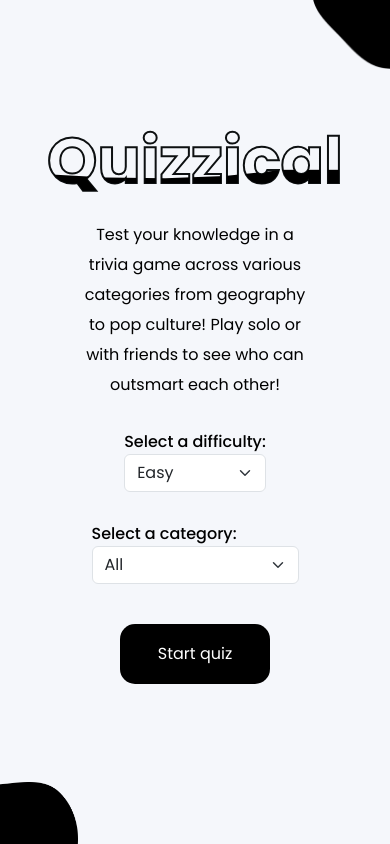
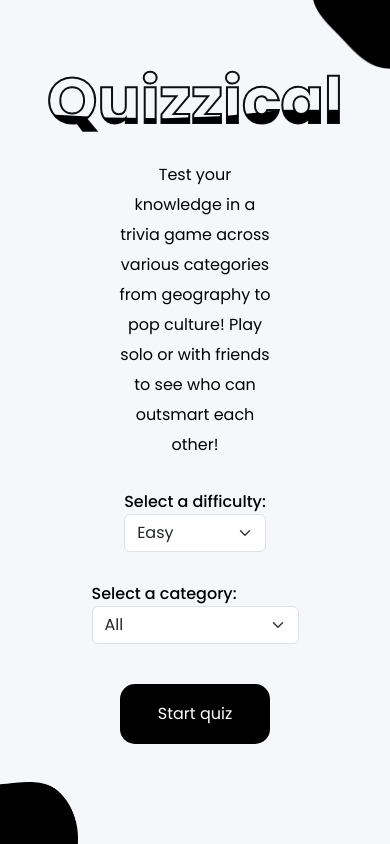
Before and after one commit to steph-xue/quizzical, a React (Vite) app: page / in a window 390 px wide. Built offline with nearby package versions, Linux system fonts and the light colour scheme.

Commit message:
adjust description on mobile

```diff
--- a/src/style.css
+++ b/src/style.css
@@ -75,7 +75,7 @@ body {
   font-weight: 400;
   line-height: 30px;
   text-align: center;
-  width: 56vh;
+  width: 27vw;
   margin-top: 20px;
   margin-bottom: 20px;
 }
@@ -84,14 +84,14 @@ body {
 @media only screen and (max-width: 1200px) {
   .description {
     font-size: 1rem;
-    width: 60%;
+    width: 40vw;
   }
 }
 
 @media only screen and (max-height: 750px) {
   .description {
     font-size: 0.8rem;
-    width: 90%;
+    width: 80vw;
   }
 }
 
@@ -106,6 +106,14 @@ body {
     font-size: 1rem;
     height: 60px;
     width: 150px;
+  }
+}
+
+@media only screen and (max-height: 750px) {
+  .btn-start {
+    font-size: 0.8rem;
+    height: 50px;
+    width: 130px;
   }
 }
 
@@ -141,7 +149,7 @@ body {
   .category-options {
     font-size: 0.8rem;
     margin-top: 3px;
-    margin-bottom: 3px;
+    margin-bottom: 10px;
   }
 }
 
```
